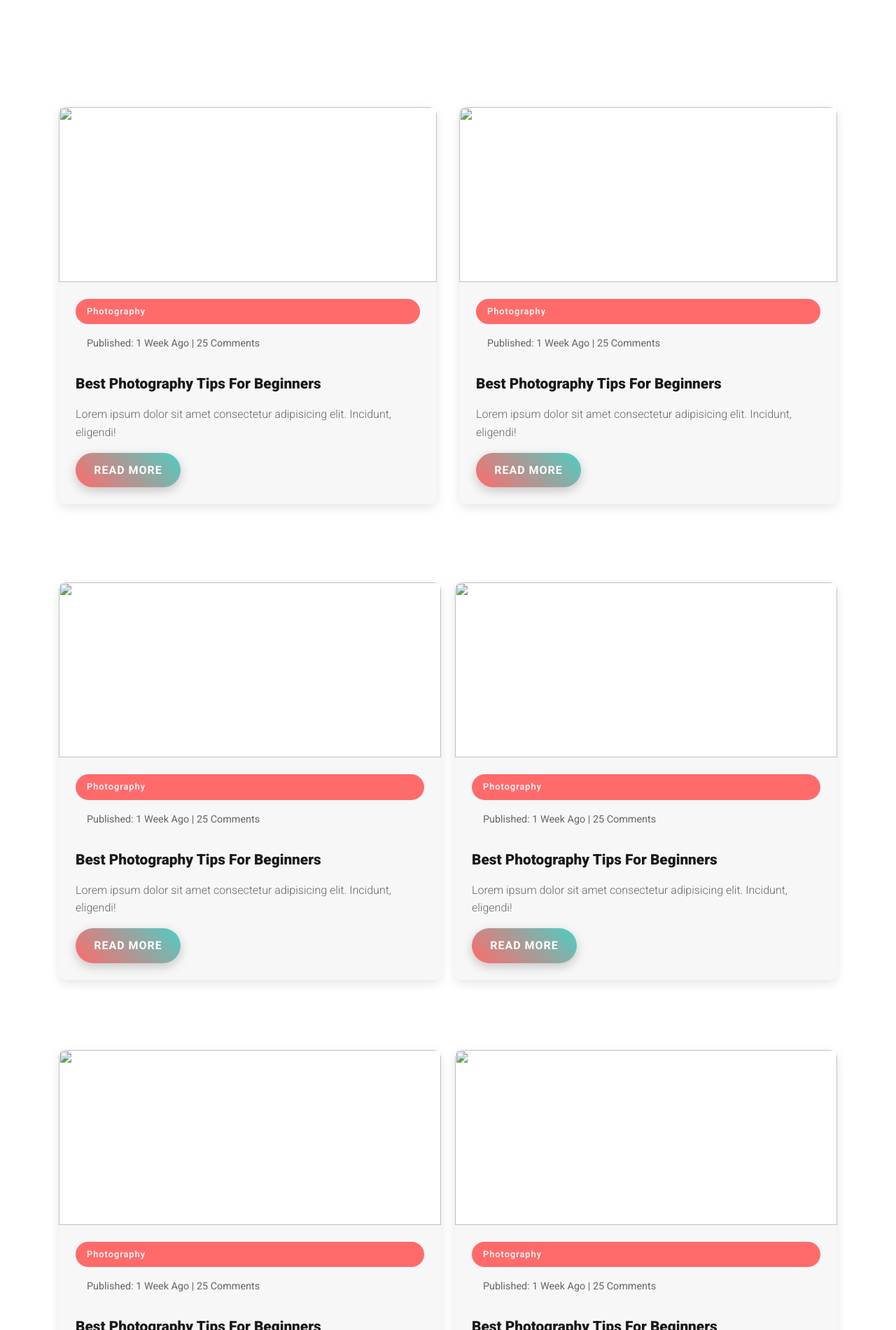
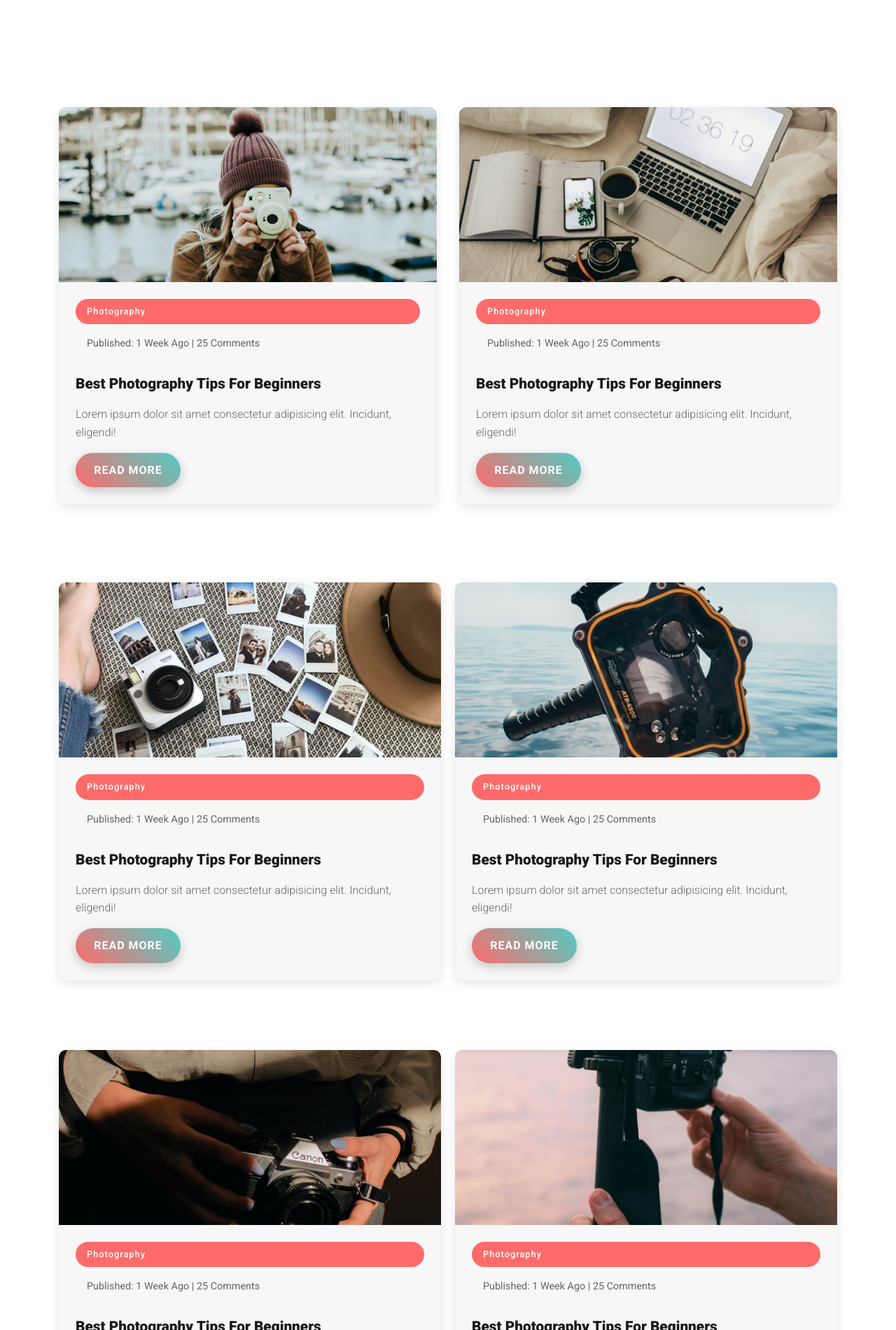
Before and after one commit to Joseh474/brayoshots, a plain HTML site: page blog.html in a window 1280 px wide. Shown: the part 900-2800 px from the top of the page at 70% size. Drawn offline with Linux system fonts and the light colour scheme.

Commit message:
blog.html

```diff
--- a/blog.html
+++ b/blog.html
@@ -39,7 +39,7 @@
             <div class = "container about">
                 <div class = "about-content">
                     <div class = "about-img flex">
-                        <img src = "images/about-img.jpg" alt = "photographer img">
+                        <img src = "about-img.jpg" alt = "photographer img">
                     </div>
                     <h2>I'm Sarah Doe</h2>
                     <h3>Photographer | Traveller</h3>
@@ -76,7 +76,7 @@
                     <div class = "blog-wrapper-lg">
                         <!-- single blog post -->
                         <div class = "blog">
-                            <img src = "images/blog1.jpg">
+                            <img src = "blog1.jpg">
                             <div class = "blog-content">
                                 <span class = "badge">Photography</span>
                                 <span class = "misc-info">
@@ -95,7 +95,7 @@
 
                         <!-- single blog post -->
                         <div class = "blog">
-                            <img src = "images/blog2.jpg">
+                            <img src = "blog2.jpg">
                             <div class = "blog-content">
                                 <span class = "badge">Photography</span>
                                 <span class = "misc-info">
@@ -116,7 +116,7 @@
                     <div class = "blog-wrapper-sm">
                         <!-- single blog post -->
                         <div class = "blog">
-                            <img src = "images/blog3.jpg">
+                            <img src = "blog3.jpg">
                             <div class = "blog-content">
                                 <span class = "badge">Photography</span>
                                 <span class = "misc-info">
@@ -135,7 +135,7 @@
 
                         <!-- single blog post -->
                         <div class = "blog">
-                            <img src = "images/blog4.jpg">
+                            <img src = "blog4.jpg">
                             <div class = "blog-content">
                                 <span class = "badge">Photography</span>
                                 <span class = "misc-info">
@@ -154,7 +154,7 @@
 
                         <!-- single blog post -->
                         <div class = "blog">
-                            <img src = "images/blog5.jpg">
+                            <img src = "blog5.jpg">
                             <div class = "blog-content">
                                 <span class = "badge">Photography</span>
                                 <span class = "misc-info">
@@ -173,7 +173,7 @@
 
                         <!-- single blog post -->
                         <div class = "blog">
-                            <img src = "images/blog6.jpg">
+                            <img src = "blog6.jpg">
                             <div class = "blog-content">
                                 <span class = "badge">Photography</span>
                                 <span class = "misc-info">
```
